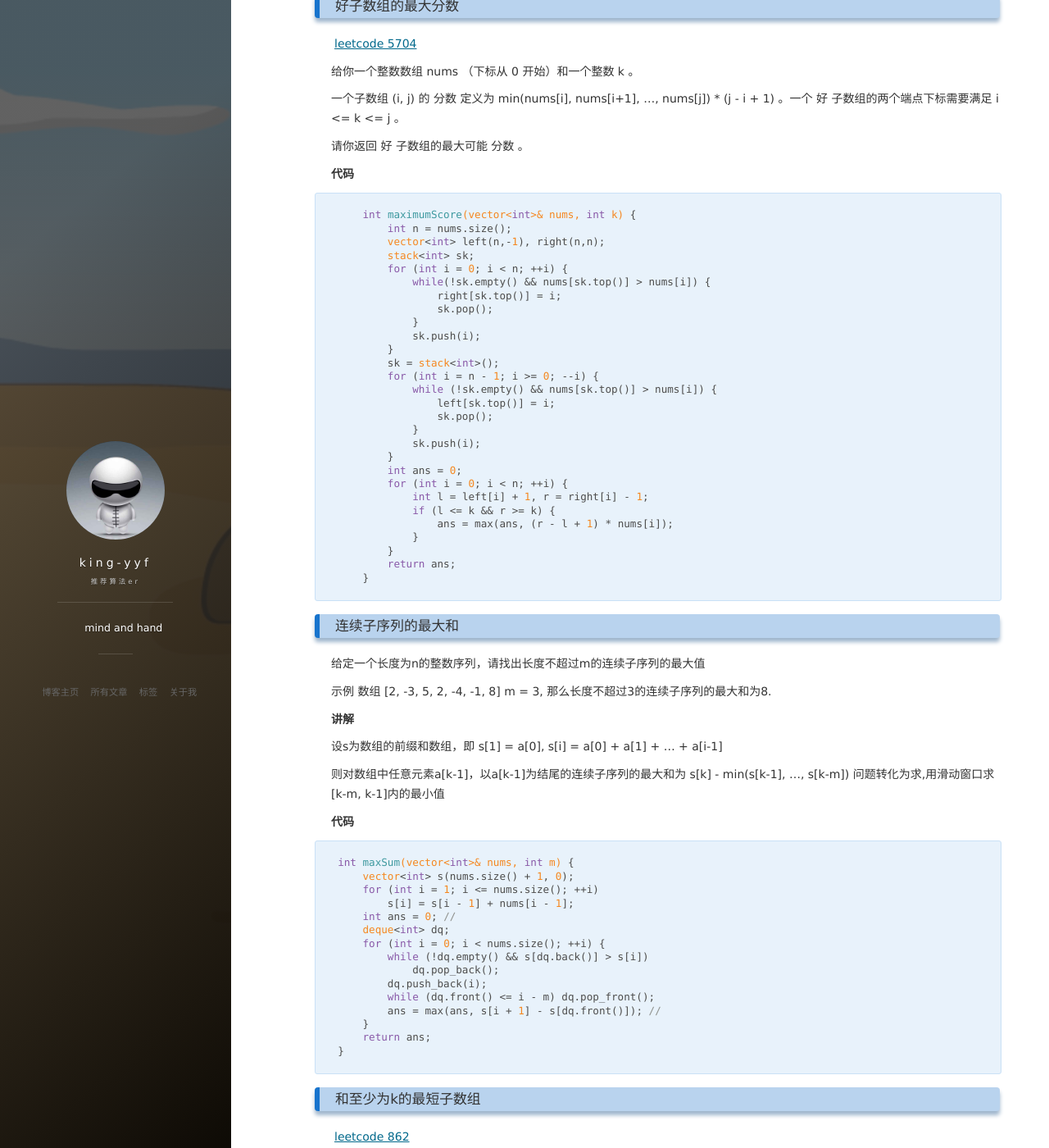
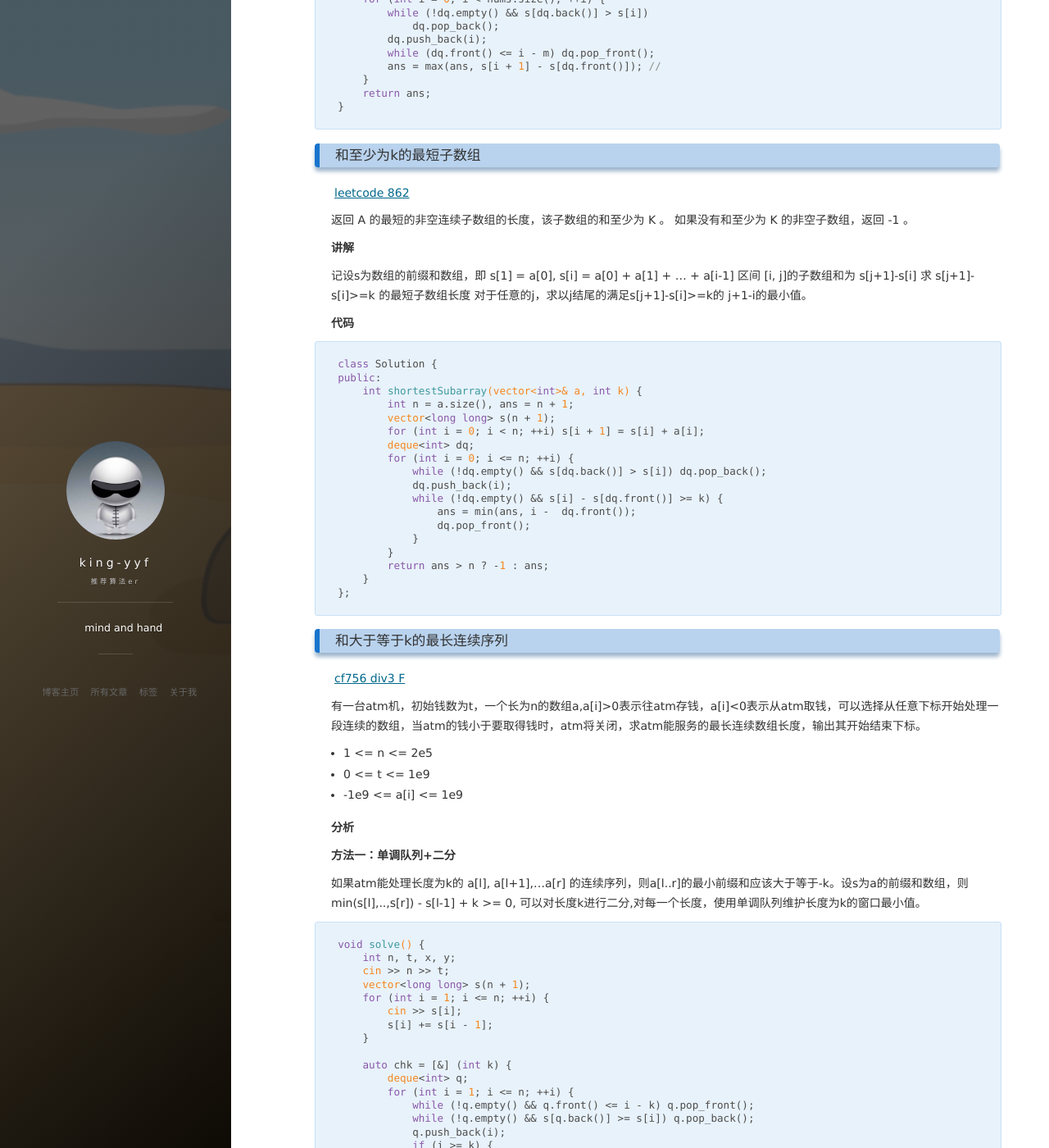
Before and after one commit to king-yyf/king-yyf.github.io, a Jekyll site: the page built from _posts/2021-03-15-que_stk.md, in a window 1280 px wide and 1400 px high, scrolled down 4171 px. Shown: the whole window at 82% size. Built offline with Jekyll 4.4.1, drawn with Linux system fonts in a browser that asks for light colours; nearby versions of some CDN libraries; comment, search, counter and statistics services are not loaded; some of the changed text lies outside the part shown.

Commit message:
up que_stk

````diff
--- a/_posts/2021-03-15-que_stk.md
+++ b/_posts/2021-03-15-que_stk.md
@@ -13,15 +13,18 @@ Index
 <!-- TOC -->
 
 - [介绍](#介绍)
-- [滑动窗口最大值](#滑动窗口最大值)
-- [满足条件的出发点数量](#满足条件的出发点数量)
-- [每日温度](#每日温度)
-- [好子数组的最大分数](#好子数组的最大分数)
-- [连续子序列的最大和](#连续子序列的最大和)
-- [和至少为 K 的最短子数组](#和至少为k的最短子数组)
-- [左边区间第一个比它小的数](#左边区间第一个比它小的数)
-- [队列中可以看到的人数](#队列中可以看到的人数)
-- [使数组按非递减顺序排列](#使数组按非递减顺序排列)
+- [单调队列](#单调队列)
+  - [滑动窗口最大值](#滑动窗口最大值)
+  - [满足条件的出发点数量](#满足条件的出发点数量)
+  - [连续子序列的最大和](#连续子序列的最大和)
+  - [和至少为 K 的最短子数组](#和至少为k的最短子数组)
+  - [和大于等于k的最长连续序列](#和大于等于k的最长连续序列)
+- [单调栈](#单调栈)
+  - [每日温度](#每日温度)
+  - [好子数组的最大分数](#好子数组的最大分数)
+  - [左边区间第一个比它小的数](#左边区间第一个比它小的数)
+  - [队列中可以看到的人数](#队列中可以看到的人数)
+  - [使数组按非递减顺序排列](#使数组按非递减顺序排列)
 
 <!-- /TOC -->
 
@@ -77,6 +80,8 @@ Index
 
 综上所述，单调队列实际上是单调栈的的升级版。单调栈只支持访问尾部，而单调队列两端都可以。当然，单调栈的编程上（两个函数）比单调队列（三个函数）要简单。
 
+
+## 单调队列
 
 ### 滑动窗口最大值
 
@@ -142,7 +147,7 @@ vector<int> minSlidingWindow(vector<int>& nums, int k) {
 
 一座环形岛屿上有n个宝箱，顺时针编号1-n，
 
-但是每次开启宝箱将会让派蒙的体力增加或者减少或者不变。最开始派蒙的体力值为 00 ，一旦派蒙的体力低于 00 ，派蒙就会体力不支而晕倒。
+但是每次开启宝箱将会让派蒙的体力增加或者减少或者不变。最开始派蒙的体力值为 0，一旦派蒙的体力低于 0 ，派蒙就会体力不支而晕倒。
 
 现在派蒙可以从任意一个宝箱地点出发，按顺时针方向开启宝箱，也就是说派蒙可以按 1...n 或者 i,i+1,i+2...n,1,2...i-1 的顺序一个个开启宝箱。
 
@@ -177,77 +182,6 @@ vector<int> getValidPos(vector<int> &a) {
     }
     return res;
 }
-```
-
-
-### 每日温度
-
-[leetcode 739](https://leetcode-cn.com/problems/daily-temperatures/)
-
-请根据每日 气温 列表，重新生成一个列表。对应位置的输出为：要想观测到更高的气温，至少需要等待的天数。如果气温在这之后都不会升高，请在该位置用 0 来代替。
-
-例如，给定一个列表 temperatures = [73, 74, 75, 71, 69, 72, 76, 73]，你的输出应该是 [1, 1, 4, 2, 1, 1, 0, 0]。
-
-提示：气温 列表长度的范围是 [1, 30000]。每个气温的值的均为华氏度，都是在 [30, 100] 范围内的整数。
-
-**代码**
-
-```c++
-    vector<int> dailyTemperatures(vector<int>& nums) {
-        int n = nums.size();
-        vector<int> res(n, 0);
-        stack<int> sk;
-        for (int i = 0; i < n; ++i) {
-            while(!sk.empty() && nums[sk.top()] < nums[i]) {
-                res[sk.top()] = i - sk.top();
-                sk.pop();
-            }
-            sk.push(i);
-        }
-        return res;
-    }
-```
-
-### 好子数组的最大分数
-
-[leetcode 5704](https://leetcode-cn.com/problems/maximum-score-of-a-good-subarray/)
-
-给你一个整数数组 nums （下标从 0 开始）和一个整数 k 。
-
-一个子数组 (i, j) 的 分数 定义为 min(nums[i], nums[i+1], ..., nums[j]) * (j - i + 1) 。一个 好 子数组的两个端点下标需要满足 i <= k <= j 。
-
-请你返回 好 子数组的最大可能 分数 。
-
-**代码**
-```c++
-    int maximumScore(vector<int>& nums, int k) {
-        int n = nums.size();
-        vector<int> left(n,-1), right(n,n);
-        stack<int> sk;
-        for (int i = 0; i < n; ++i) {
-            while(!sk.empty() && nums[sk.top()] > nums[i]) {
-                right[sk.top()] = i;
-                sk.pop();
-            }
-            sk.push(i);
-        }
-        sk = stack<int>();
-        for (int i = n - 1; i >= 0; --i) {
-            while (!sk.empty() && nums[sk.top()] > nums[i]) {
-                left[sk.top()] = i;
-                sk.pop();
-            }
-            sk.push(i);
-        }
-        int ans = 0;
-        for (int i = 0; i < n; ++i) {
-            int l = left[i] + 1, r = right[i] - 1;
-            if (l <= k && r >= k) {
-                ans = max(ans, (r - l + 1) * nums[i]);
-            }
-        }
-        return ans;
-    }
 ```
 
 ### 连续子序列的最大和
@@ -318,6 +252,162 @@ public:
         return ans > n ? -1 : ans;
     }
 };
+```
+
+### 和大于等于k的最长连续序列
+
+[cf756 div3 F](https://codeforces.com/contest/1611/problem/F)
+
+有一台atm机，初始钱数为t，一个长为n的数组a,a[i]>0表示往atm存钱，a[i]<0表示从atm取钱，可以选择从任意下标开始处理一段连续的数组，当atm的钱小于要取得钱时，atm将关闭，求atm能服务的最长连续数组长度，输出其开始结束下标。
+
++ 1 <= n <= 2e5
++ 0 <= t <= 1e9
++ -1e9 <= a[i] <= 1e9
+
+**分析**
+
+**方法一：单调队列+二分**
+
+如果atm能处理长度为k的 a[l], a[l+1],...a[r] 的连续序列，则a[l..r]的最小前缀和应该大于等于-k。设s为a的前缀和数组，则
+min(s[l],..,s[r]) - s[l-1] + k >= 0, 可以对长度k进行二分,对每一个长度，使用单调队列维护长度为k的窗口最小值。
+
+```c++
+void solve() {
+    int n, t, x, y;
+    cin >> n >> t;
+    vector<long long> s(n + 1);
+    for (int i = 1; i <= n; ++i) {
+        cin >> s[i];
+        s[i] += s[i - 1];
+    }
+
+    auto chk = [&] (int k) {
+        deque<int> q;
+        for (int i = 1; i <= n; ++i) {
+            while (!q.empty() && q.front() <= i - k) q.pop_front();
+            while (!q.empty() && s[q.back()] >= s[i]) q.pop_back();
+            q.push_back(i);
+            if (i >= k) {
+                long long minv = s[q.front()] - s[i - k] + t;
+                if (minv >= 0) {
+                    x = i - k + 1, y = i;
+                    return 1;
+                }
+            }
+        }
+        return 0;
+    };
+
+    int l = 0, r = n;
+    while (l < r) {
+        int md = (l + r + 1) / 2;
+        if (chk(md)) l = md;
+        else r = md - 1;
+    }
+
+    if (l) cout << x << ' ' << y << "\n";
+    else cout << "-1\n";
+}
+```
+
+**方法二：双指针**
+
+```c++
+void solve() {
+    int n, t;
+    cin >> n >> t;
+    vector<int> a(n);
+    for (int i = 0; i < n; ++i)
+        cin >> a[i];
+
+    long long s = t;
+    int mx = 0, x, y, l = 0;
+    for (int r = 0; r < n; ++r) {
+        s += a[r];
+        while (l <= r && s < 0) {
+            s -= a[l];
+            l++;
+        }
+        if (r - l + 1 > mx) {
+            mx = r - l + 1, x = l, y = r;
+        }
+    }
+    if (mx) cout << x + 1 << ' ' << y + 1 << '\n';
+    else cout << "-1\n";
+}
+```
+
+
+## 单调栈
+
+### 每日温度
+
+[leetcode 739](https://leetcode-cn.com/problems/daily-temperatures/)
+
+请根据每日 气温 列表，重新生成一个列表。对应位置的输出为：要想观测到更高的气温，至少需要等待的天数。如果气温在这之后都不会升高，请在该位置用 0 来代替。
+
+例如，给定一个列表 temperatures = [73, 74, 75, 71, 69, 72, 76, 73]，你的输出应该是 [1, 1, 4, 2, 1, 1, 0, 0]。
+
+提示：气温 列表长度的范围是 [1, 30000]。每个气温的值的均为华氏度，都是在 [30, 100] 范围内的整数。
+
+**代码**
+
+```c++
+    vector<int> dailyTemperatures(vector<int>& nums) {
+        int n = nums.size();
+        vector<int> res(n, 0);
+        stack<int> sk;
+        for (int i = 0; i < n; ++i) {
+            while(!sk.empty() && nums[sk.top()] < nums[i]) {
+                res[sk.top()] = i - sk.top();
+                sk.pop();
+            }
+            sk.push(i);
+        }
+        return res;
+    }
+```
+
+### 好子数组的最大分数
+
+[leetcode 5704](https://leetcode-cn.com/problems/maximum-score-of-a-good-subarray/)
+
+给你一个整数数组 nums （下标从 0 开始）和一个整数 k 。
+
+一个子数组 (i, j) 的 分数 定义为 min(nums[i], nums[i+1], ..., nums[j]) * (j - i + 1) 。一个 好 子数组的两个端点下标需要满足 i <= k <= j 。
+
+请你返回 好 子数组的最大可能 分数 。
+
+**代码**
+```c++
+    int maximumScore(vector<int>& nums, int k) {
+        int n = nums.size();
+        vector<int> left(n,-1), right(n,n);
+        stack<int> sk;
+        for (int i = 0; i < n; ++i) {
+            while(!sk.empty() && nums[sk.top()] > nums[i]) {
+                right[sk.top()] = i;
+                sk.pop();
+            }
+            sk.push(i);
+        }
+        sk = stack<int>();
+        for (int i = n - 1; i >= 0; --i) {
+            while (!sk.empty() && nums[sk.top()] > nums[i]) {
+                left[sk.top()] = i;
+                sk.pop();
+            }
+            sk.push(i);
+        }
+        int ans = 0;
+        for (int i = 0; i < n; ++i) {
+            int l = left[i] + 1, r = right[i] - 1;
+            if (l <= k && r >= k) {
+                ans = max(ans, (r - l + 1) * nums[i]);
+            }
+        }
+        return ans;
+    }
 ```
 
 ### 左边区间第一个比它小的数
````
